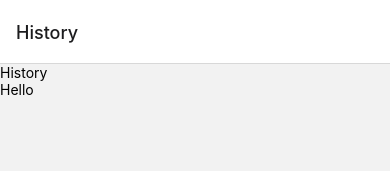
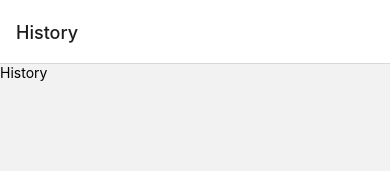
Before and after one commit to Nifled/mood-tracker-react-native, a React Native app: screen /History in a window 390 px wide. Shown: the top 171 px of the page. Built offline with nearby package versions, Linux system fonts and the light colour scheme.

Commit message:
Move moodList to History tab

```diff
--- a/src/App.provider.tsx
+++ b/src/App.provider.tsx
@@ -1,21 +1,36 @@
-import React, { PropsWithChildren } from 'react';
+import React from 'react';
+import { Mood, MoodWithTimestamp } from './types';
 
 type AppContext = {
   greeting: string;
+  setGreeting: React.Dispatch<React.SetStateAction<string>>;
+  moodList: MoodWithTimestamp[];
+  setMoodList: React.Dispatch<React.SetStateAction<MoodWithTimestamp[]>>;
 };
 
 const defaultState: AppContext = {
   greeting: '',
+  setGreeting: () => {},
+  moodList: [],
+  setMoodList: () => {},
 };
 
 const Context = React.createContext<AppContext>(defaultState);
 
-export const AppProvider: React.FC<PropsWithChildren> = ({ children }) => {
-  return (
-    <Context.Provider value={{ greeting: 'Hello' }}>
-      {children}
-    </Context.Provider>
-  );
+export const AppProvider: React.FC<React.PropsWithChildren> = ({
+  children,
+}) => {
+  const [greeting, setGreeting] = React.useState('');
+  const [moodList, setMoodList] = React.useState<MoodWithTimestamp[]>([]);
+
+  const providerValue: AppContext = {
+    greeting,
+    setGreeting,
+    moodList,
+    setMoodList,
+  };
+
+  return <Context.Provider value={providerValue}>{children}</Context.Provider>;
 };
 
 export const useAppContext = () => React.useContext(Context);
--- a/src/screens/History.screen.tsx
+++ b/src/screens/History.screen.tsx
@@ -1,15 +1,18 @@
 import React from 'react';
 import { StyleSheet, View, Text } from 'react-native';
 import { useAppContext } from '../App.provider';
+import { MoodItemRow } from '../components/MoodItemRow';
 
 export const History: React.FC = () => {
-  const appContext = useAppContext();
+  const { moodList } = useAppContext();
 
   return (
     <View style={styles.container}>
       <Text>History</Text>
 
-      <Text>{appContext.greeting}</Text>
+      {moodList.map(item => (
+        <MoodItemRow item={item} />
+      ))}
     </View>
   );
 };
--- a/src/screens/Home.screen.tsx
+++ b/src/screens/Home.screen.tsx
@@ -1,11 +1,11 @@
 import React from 'react';
-import { StyleSheet, View, Text } from 'react-native';
+import { StyleSheet, View } from 'react-native';
 import { MoodPicker } from '../components/MoodPicker';
-import { Mood, MoodWithTimestamp } from '../types';
-import { MoodItemRow } from '../components/MoodItemRow';
+import { Mood } from '../types';
+import { useAppContext } from '../App.provider';
 
 export const Home: React.FC = () => {
-  const [moodList, setMoodList] = React.useState<MoodWithTimestamp[]>([]);
+  const { setMoodList } = useAppContext();
 
   const handleChooseMood = React.useCallback((newMood: Mood) => {
     setMoodList(currentMoodList => [
@@ -17,10 +17,6 @@ export const Home: React.FC = () => {
   return (
     <View style={styles.container}>
       <MoodPicker onChooseMood={handleChooseMood} />
-
-      {moodList.map(item => (
-        <MoodItemRow item={item} />
-      ))}
     </View>
   );
 };
```
